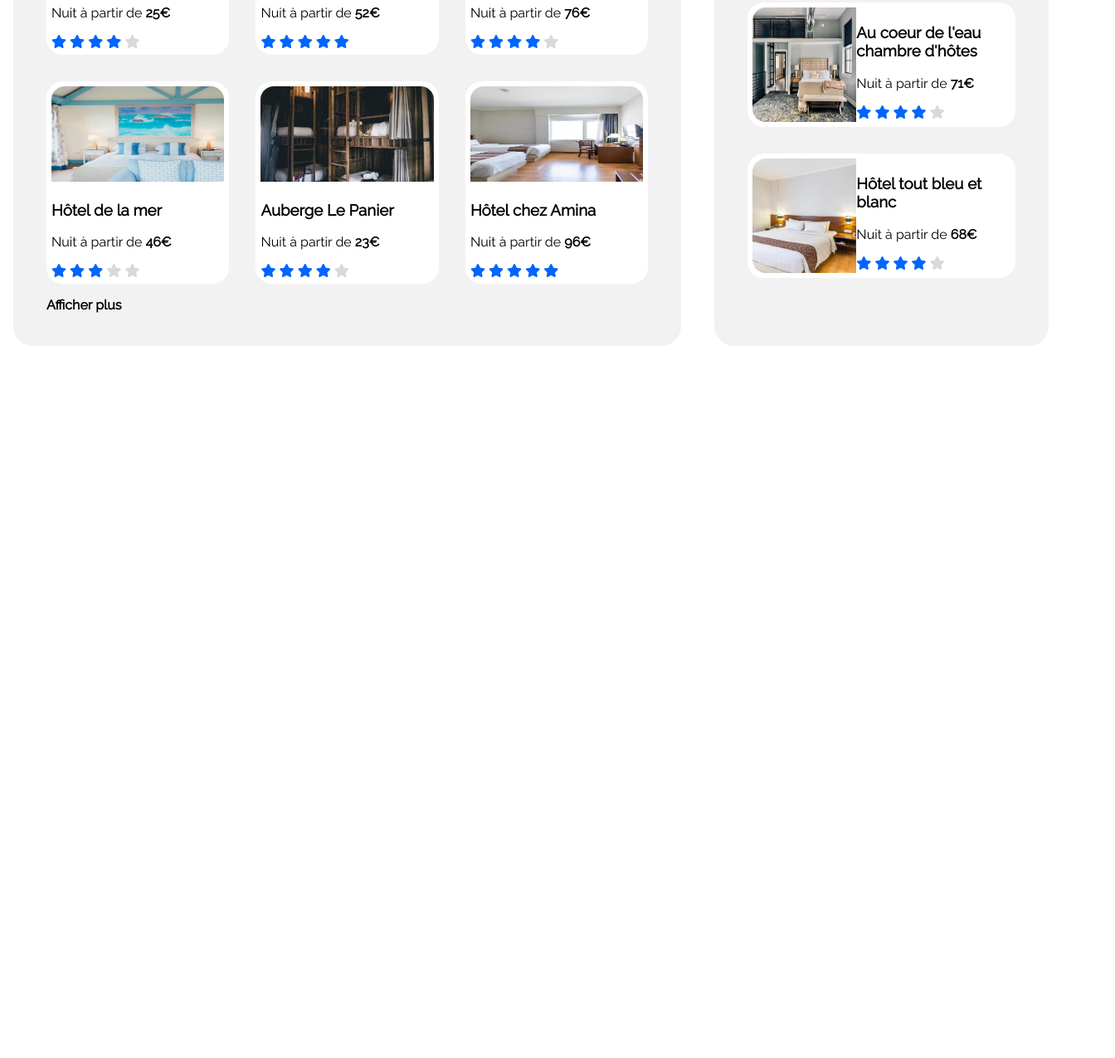
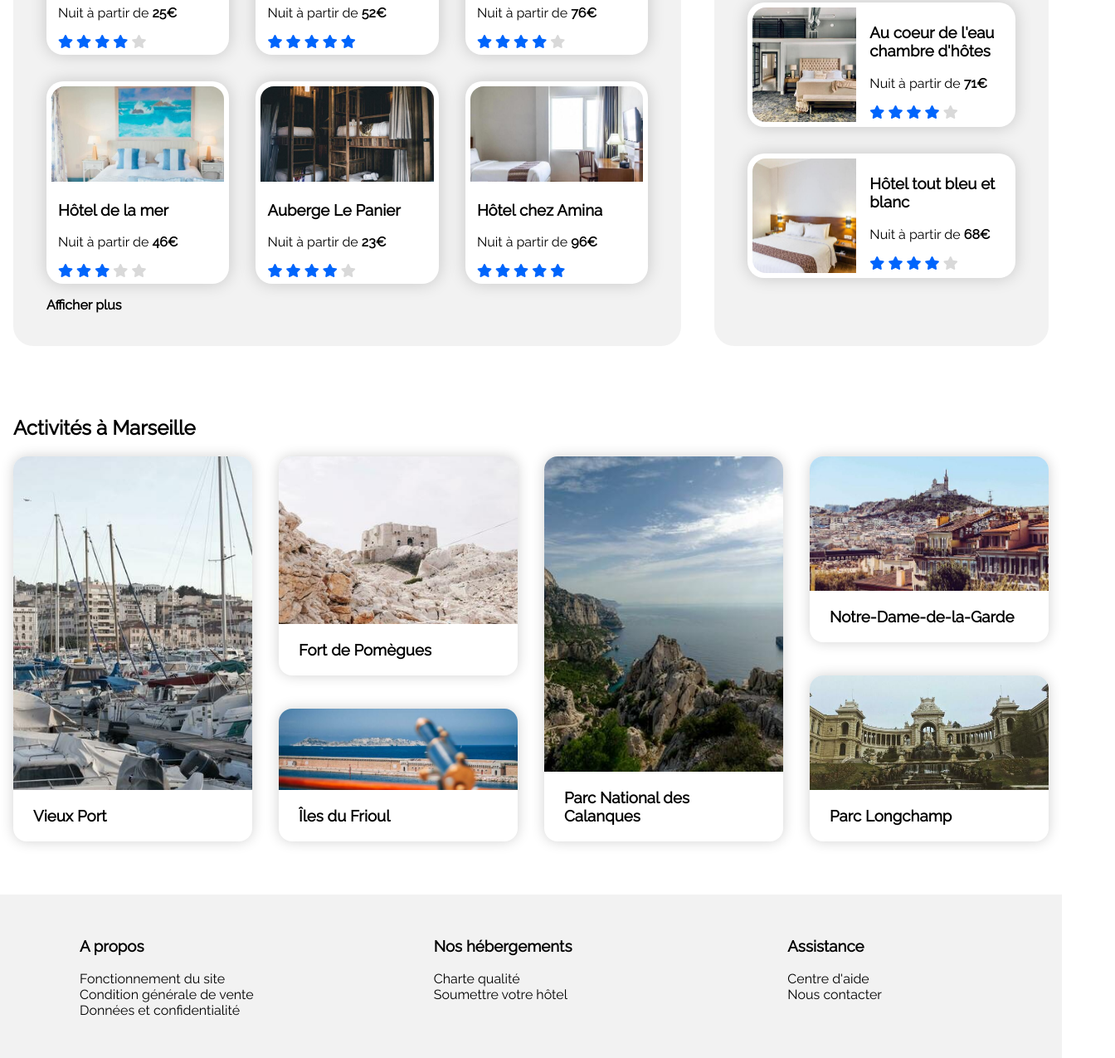
Before and after one commit to LENAGARD/LENAGARD_Projet2, a plain HTML site: page index.html in a window 1280 px wide. Shown: the part 652-1927 px from the top of the page at 83% size, 1344 px wide, since content can reach past the window. Before the commit the page ends 1069 px from the top, so only its background shows below. Drawn offline with Linux system fonts and the light colour scheme.

Commit message:
Footer html et css

```diff
--- a/index.html
+++ b/index.html
@@ -258,23 +258,79 @@
             </div>
         </aside>
     </section>
-
     <!-- Main Activities-->
-
+    <section id="main_activities">
+        <h2 class="main_activities_title">Activités à Marseille</h2>
         <!-- Article 1 -->
-
+        <a class="main_actitivties_card card_1" href="#">
+            <div class="main_activities_grid">
+                <img class="main_activities_image" src="images/activites/4_small/reno-laithienne-QUgJhdY5Fyk-unsplash.jpg" alt="Vieux Port">
+            </div>
+            <h3 class="main_activities_card_title">Vieux Port</h3>
+        </a>
         <!-- Article 2 -->
-
+        <a class="main_actitivties_card card_2" href="#">
+            <div class="main_activities_grid">
+                <img class="main_activities_image" src="images/activites/4_small/paul-hermann-QFTrLdQIRhI-unsplash.jpg" alt="Fort de Pomègues">
+            </div>
+            <h3 class="main_activities_card_title">Fort de Pomègues</h3>
+        </a>
         <!-- Article 3 -->
-
+        <a class="main_actitivties_card card_3" href="#">
+            <div class="main_activities_grid">
+                <img class="main_activities_image" src="images/activites/4_small/kilyan-sockalingum-NR8-cBCN3aI-unsplash.jpg" alt="Parc National des Calanques">
+            </div>
+            <h3 class="main_activities_card_title">Parc National des Calanques</h3>
+        </a>
         <!-- Article 4 -->
-
+        <a class="main_actitivties_card card_4" href="#">
+            <div class="main_activities_grid">
+                <img class="main_activities_image" src="images/activites/4_small/florian-wehde-xW9e8gdotxI-unsplash.jpg" alt="Notre-Dame-de-la-Garde">
+            </div>
+            <h3 class="main_activities_card_title">Notre-Dame-de-la-Garde</h3>
+        </a>
         <!-- Article 5 -->
-
+        <a class="main_actitivties_card card_5" href="#">
+            <div class="main_activities_grid">
+                <img class="main_activities_image" src="images/activites/4_small/kevin-hikari-rV_Qd1l-VXg-unsplash.jpg" alt="Îles du Frioul">
+            </div>
+            <h3 class="main_activities_card_title">Îles du Frioul</h3>
+        </a>
         <!-- Article 6 -->
-
+        <a class="main_actitivties_card card_6" href="#">
+            <div class="main_activities_grid">
+                <img class="main_activities_image" src="images/activites/4_small/lena-paulin-wH2-EJoDcV0-unsplash.jpg" alt="Parc Longchamp">
+            </div>
+            <h3 class="main_activities_card_title">Parc Longchamp</h3>
+        </a>
+    </section>
+</main>
 <!-- Footer -->
-
-
+<footer>
+<div class="main_footer">
+    <div class="subpart">
+        <h3>A propos</h3>
+        <ul class="list_subpart">
+            <li><a class="list_subpart_detail" href="#">Fonctionnement du site</a></li>
+            <li><a class="list_subpart_detail" href="#">Condition générale de vente</a></li>
+            <li><a class="list_subpart_detail" href="#">Données et confidentialité</a></li>
+        </ul>
+    </div>
+    <div class="subpart">
+        <h3>Nos hébergements</h3>
+        <ul class="list_subpart">
+            <li><a class="list_subpart_detail" href="#">Charte qualité</a></li>
+            <li><a class="list_subpart_detail" href="#">Soumettre votre hôtel</a></li>
+        </ul>
+    </div>
+    <div class="subpart">
+        <h3>Assistance</h3>
+        <ul class="list_subpart">
+            <li><a class="list_subpart_detail" href="#">Centre d'aide</a></li>
+            <li><a class="list_subpart_detail" href="#">Nous contacter</a></li>
+        </ul>
+    </div>
+</div>
+</footer>
 </body>
 </html>
--- a/style.css
+++ b/style.css
@@ -262,6 +262,7 @@ a {
                     padding: 6px;
                     border-radius: 20px;
                     cursor: pointer;
+                    box-shadow: 0 0 20px #0000002e;
                 }
 
                 .hostings_card:hover {
@@ -276,6 +277,7 @@ a {
                     height: 115px;
                     width: 100%;
                     border-radius: 16px 16px 0 0;
+                    object-fit: cover;
                 }
 
                 .star_on {
@@ -284,6 +286,10 @@ a {
 
                 .star_off {
                     color: #d9d9d9;
+                }
+
+                .hostings_card_figure_figurecaption_title, .hostings_card_description, .hostings_card_stars {
+                padding-left: 8px;
                 }
 
                 .hostings_viewmore {
@@ -298,6 +304,12 @@ a {
                 padding: 6px;
                 border-radius: 20px;
                 cursor: pointer;
+                box-shadow: 0 0 20px #0000002e;
+
+            }
+
+            .hostings_card_popular:hover {
+                transform: scale(1.02);
             }
 
             .hostings_popular_articles {
@@ -317,9 +329,116 @@ a {
                     height: 100%;
                 }
 
+                .hostings_popular_card_image {
+                border-radius: 16px 0 0 16px;
+                width: 125px;
+                height: 100%;
+                object-fit: cover;
+                }
 
-                .hostings_popular_card_image {
-                    border-radius: 16px 0 0 16px;
-                    width: 125px;
-                    height: 100%;
+                .hostings_popular_card_content {
+                    padding-left: 16px;
                 }
+
+
+     /* Main activities */
+
+    #main_activities {
+        display: grid;
+        grid-template-columns: 1fr 1fr 1fr 1fr;
+        grid-template-rows: auto 224px 40px 40px 160px;
+        column-gap: 32px;
+        margin: 64px 0;
+      }
+    .main_activities_title {
+        grid-column: 1/-1;
+    }
+
+        /* Article */
+
+        .card_1 {
+            grid-row: 2/6;
+            grid-column: 1/2;
+          }
+
+
+        .card_2 {
+            grid-column: 2/3;
+            grid-row: 2/4;
+        }
+        .card_3 {
+            grid-column: 3/4;
+            grid-row: 2/6;
+        }
+        .card_4 {
+            grid-column: 4/5;
+            grid-row: 2/3;
+        }
+        .card_5 {
+            grid-column: 2/3;
+            grid-row: 5/6;
+        }
+        .card_6 {
+            grid-column: 4/5;
+            grid-row: 4/6;
+        }
+
+        .main_actitivties_card {
+            box-shadow: 0 0 16px #0000002e;
+            border-radius: 16px;
+            overflow: hidden;
+            display: flex;
+            flex-direction: column;
+        }
+
+        .main_actitivties_card:hover {
+            transform: scale(1.02);
+        }
+
+        .main_activities_grid {
+            position: relative;
+            flex: 1;
+          }
+
+          .main_activities_image {
+            position: absolute;
+            height: 100%;
+            width: 100%;
+            object-fit: cover;
+          }
+
+          .main_activities_card_title {
+            margin: 20px 24px;
+          }
+
+/* Footer */
+footer {
+    background: #f2f2f2;
+    width: 100%;
+}
+
+footer li {
+    list-style-type: none;
+}
+
+footer h3 {
+    padding: 0 32px;
+
+}
+
+.main_footer {
+    display: flex;
+    width: 1440px;
+    max-width: 100%;
+    margin: auto;
+    padding: 0 32px;
+  }
+
+.subpart  {
+    width: 30%;
+    padding: 32px 32px;
+}
+
+.list_subpart  {
+    padding: 0 32px;
+}
```
Lines whose indentation alone changed are shown as unchanged.
